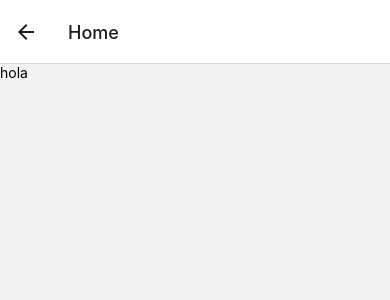
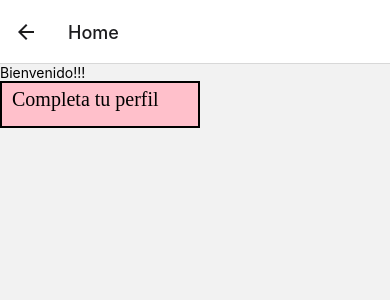
Before and after one commit to SamiAyala/DAI-4.8.23, a React Native app in the folder tp/: screen /Home in a window 390 px wide. Shown: the top 300 px of the page. Built offline with nearby package versions, Linux system fonts and the light colour scheme.

Commit message:
Falta conectar usuario/perfil y usar route.params para pasar parametros

```diff
--- a/tp/App.js
+++ b/tp/App.js
@@ -4,6 +4,7 @@ import { NavigationContainer } from "@react-navigation/native";
 import { createNativeStackNavigator } from "@react-navigation/native-stack";
 import Register from "./src/screens/Register.jsx"
 import Home from "./src/screens/Home.jsx"
+import Perfil from "./src/screens/Perfil.jsx";
 
 const Stack = createNativeStackNavigator();
 
@@ -14,6 +15,7 @@ export default function App() {
         <Stack.Screen name ="Register" component={Register}/>
         <Stack.Screen name ="Login" component={LogIn}/>
         <Stack.Screen name ="Home" component={Home}/>
+        <Stack.Screen name ="Perfil" component={Perfil}/>
       </Stack.Navigator>
     </NavigationContainer>
 
--- a/tp/src/screens/Home.jsx
+++ b/tp/src/screens/Home.jsx
@@ -5,15 +5,37 @@ import {
   SafeAreaView,
   TextInput,
 } from "react-native";
+import { Link , useNavigation } from "@react-navigation/native";
+import { Route } from "@react-navigation/native";
+import Button from "../components/Button";
 
-const Home = () => {
-    const [perfil,setPerfil] = useState([]);
+const Home = ( ) => {
+    const [perfil1,setPerfil] = useState([]);
+    const navigation = useNavigation()
+    let nombreUsuario ;
+    let apellido ;
+    let perfil = {
+      nombreUsuario: nombreUsuario,
+      apellido: apellido,
+    }
+    console.log(perfil)
+    if (typeof perfil.nombreUsuario === "undefined" && typeof perfil.apellido === "undefined") {
+      return (
+        <SafeAreaView>
+                <Text>Bienvenido!!!</Text>
+                <Button  onPress={() => navigation.navigate("Perfil")} text={"Completa tu perfil"}></Button>
+        </SafeAreaView>
 
-    return (
-        <SafeAreaView>
-                <Text>hola</Text>
+    )
+    }
+    else{
+      return(
+      <SafeAreaView>
+                <Text>Bienvenido {perfil.nombreUsuario} {perfil.apellido}</Text>
+
         </SafeAreaView>
-    )
+      )
+    }
 }
 
 
--- a/tp/src/screens/LogIn.jsx
+++ b/tp/src/screens/LogIn.jsx
@@ -8,11 +8,12 @@ import {
 import axios from "axios";
 import Button from "../components/Button";
 import { Link , useNavigation } from "@react-navigation/native";
+import { useContext } from 'react';
 
 const LogIn =()=> {
   const [nombre, setNombre] = useState("");
   const [contraseña, setContrasena] = useState("");
-  const Navigation = useNavigation();
+  const navigation = useNavigation();
 
   async function submitLogIn() {
     console.log(nombre, contraseña);
@@ -23,7 +24,7 @@ const LogIn =()=> {
           contrasenia: contraseña,
         });
         console.log("res: ",res.data);
-        Navigation("/Home");
+        navigation.navigate("Home",[nombre,contraseña]);
 
       } catch (e) {
       }
@@ -43,8 +44,9 @@ const LogIn =()=> {
         style={styles.input}
         onChangeText={(text) => setContrasena(text)}
         placeholder="Escriba su contraseña"
+        secureTextEntry={true}
       />
-      <Button to={{screen:"Home"}} onPress={submitLogIn} text={"Iniciar Sesión"} />
+      <Button  onPress={submitLogIn}  text={"Iniciar Sesión"} style={styles.boton} />
       <Link to={{screen: "Register"}} style ={styles.textoLink}>Registrarse</Link>
     </SafeAreaView>
   );
--- /dev/null
+++ b/tp/src/screens/Perfil.jsx
@@ -0,0 +1,92 @@
+import { React, useState } from "react";
+import {
+  StyleSheet,
+  Text,
+  SafeAreaView,
+  TextInput,
+} from "react-native";
+import Button from "../components/Button";
+import { Link , useNavigation } from "@react-navigation/native";
+
+const Perfil = () => {
+    const [perfil,setPerfil] = useState([]);
+    const [nombreUsuario, setNombreUsuario] = useState("");
+    const [apellido, setApellido] = useState("");
+    const [telefono,setTelefono] = useState("");
+    const [mail, setMail] = useState("");
+
+    return (
+        <SafeAreaView style={styles.container}>
+        <Text style={styles.titulo}>Formulario Perfil</Text>
+        <TextInput
+        style={styles.input}
+        onChangeText={(text) => setNombreUsuario(text)}
+        keyboardType = "default"
+        value={nombreUsuario}
+        placeholder="Escriba su nombre de usuario aqui"
+        />
+        <TextInput
+        style={styles.input}
+        onChangeText={(text) => setApellido(text)}
+        keyboardType = "default"
+        value={apellido}
+        placeholder="Escriba su apellido de usuario aqui"
+        />
+        <TextInput
+          style={styles.input}
+          onChangeText={(text) => setTelefono(text)}
+          keyboardType = "phone-pad"
+          placeholder="Escriba su telefono aqui"
+          value={telefono}
+        />
+        <TextInput
+          style={styles.input}
+          onChangeText={(text) => setMail(text)}
+          keyboardType = "email-address"
+          placeholder="Escriba su mail aqui"
+          value={mail}
+        />
+      </SafeAreaView>
+    )
+}
+
+const styles = StyleSheet.create({
+    input: {
+      width:250,
+      height: 40,
+      margin: 12,
+      borderWidth: 1,
+      padding: 10,
+    },
+    boton:{
+      backgroundColor:"pink",
+      borderWidth:2,
+      borderColor: "black",
+      width: 200,
+      padding: 5,
+    },
+    container:{
+     textAlign: "center",
+     justifyContent : "center",
+     marginLeft: "40%",
+     width: 'auto',
+     height: "auto",
+     padding:'200',
+    },
+    titulo:{
+    fontSize : 40,
+    },
+    textoLink:{
+      color : "red",
+      fontSize: 30,
+      textDecorationLine: 'Underline'
+    },
+    textoBoton: {
+      fontFamily: " cursive",
+      fontSize: 20,
+      marginBottom: 10,
+      color: "black",
+    },
+  });
+
+export default Perfil;
--- a/tp/src/screens/Register.jsx
+++ b/tp/src/screens/Register.jsx
@@ -13,8 +13,6 @@ import { Link } from "@react-navigation/native";
 const Register =()=> {
     const [nombre, setNombre] = useState("");
     const [contraseña, setContrasenia] = useState("");
-    const [telefono,setTelefono] = useState("");
-    const [mail, setMail] = useState("");
     const [mensaje, setMensaje] = useState("hola");
 
     async function submitRegister  (event)  {
@@ -22,11 +20,9 @@ const Register =()=> {
         let usuario = {
           nombre: nombre,
           contrasenia: contraseña,
-          telefono: telefono,
-          mail: mail,
         }
         console.log(usuario)
-        if (nombre !== "" && contraseña !== "" && telefono != "" && mail != ""){
+        if (nombre !== "" && contraseña !== "" ){
         const res = await axios.post('http://localhost:5000/registro', usuario)
           .then(res => {
             setMensaje("Muy bien");
@@ -42,7 +38,7 @@ const Register =()=> {
       };
 
       function validateForm() {
-        return mail.length > 0 && contraseña.length > 0;
+        return nombre.length > 0 && contraseña.length > 0;
       }
 
     return (
@@ -62,20 +58,6 @@ const Register =()=> {
           placeholder="Escriba su contraseña"
           secureTextEntry={true}
           value={contraseña}
-        />
-        <TextInput
-          style={styles.input}
-          onChangeText={(text) => setTelefono(text)}
-          keyboardType = "phone-pad"
-          placeholder="Escriba su telefono aqui"
-          value={telefono}
-        />
-        <TextInput
-          style={styles.input}
-          onChangeText={(text) => setMail(text)}
-          keyboardType = "email-address"
-          placeholder="Escriba su mail aqui"
-          value={mail}
         />
         <Button onPress={submitRegister} text={"Registrarse"} disabled={!validateForm()}/>
         <Link to={{screen : "Login"}} style={styles.textoLink}>Iniciar Sesion</Link>
```
